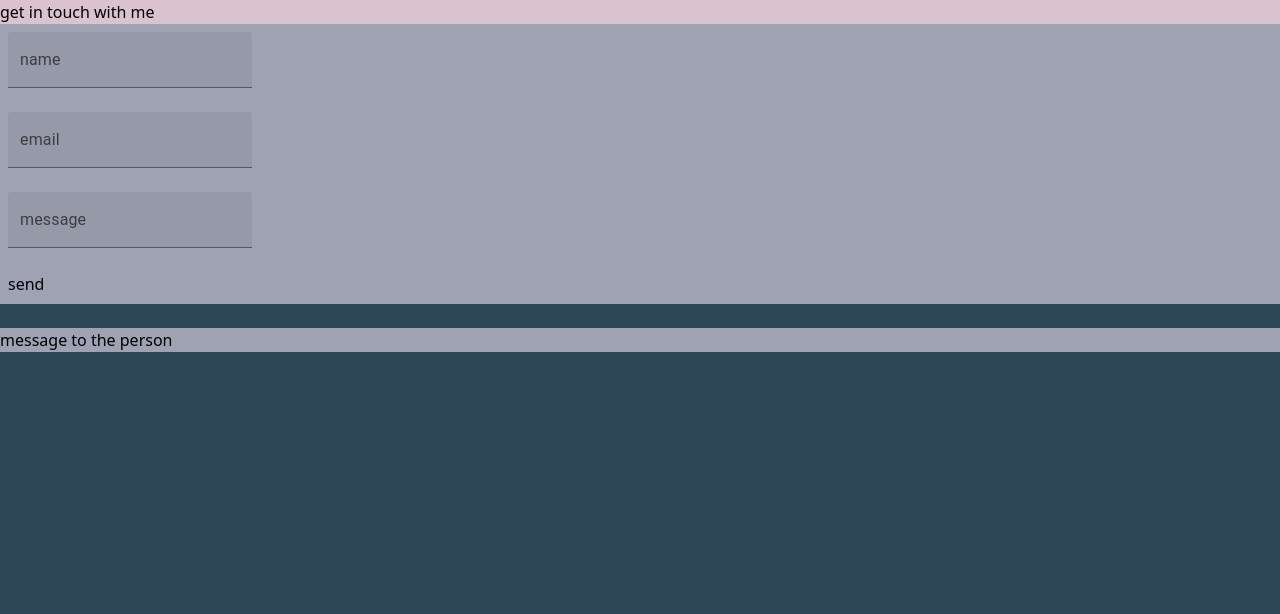
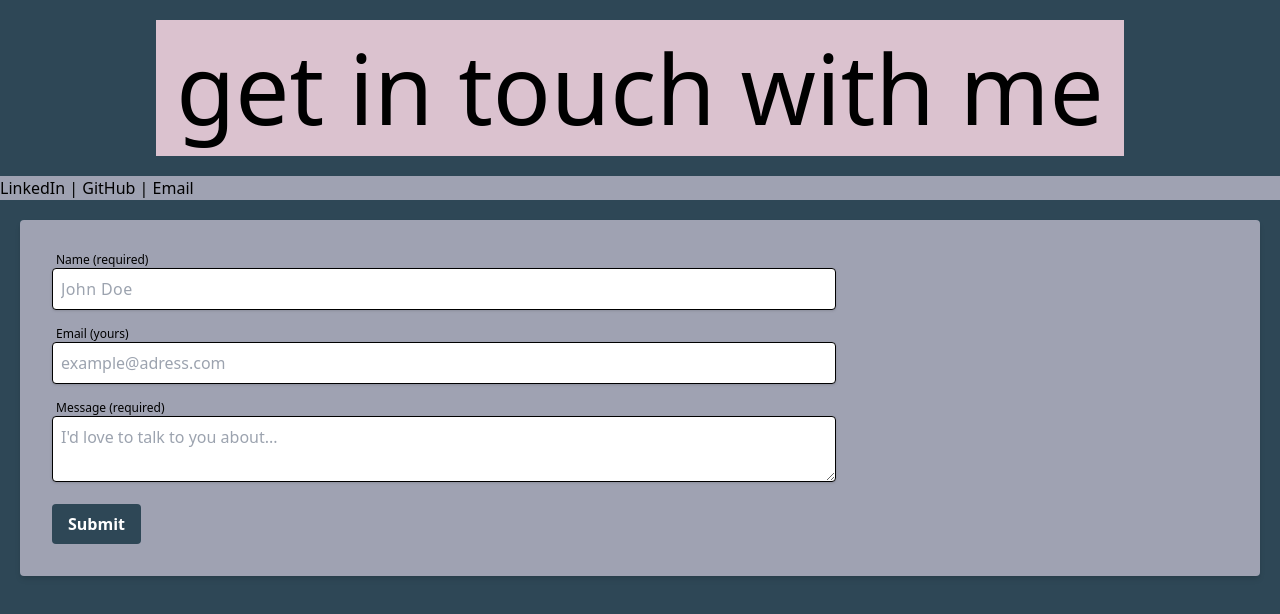
Before and after one commit to Thirteenhelens/testPersonalSite, a React app in the folder updatedpersonalsite/: page /ContactMe in a window 1280 px wide. Built offline with nearby package versions, Linux system fonts and the light colour scheme; some packages are replaced by stand-ins of ours.

Commit message:
added form functionality (sends me an email upon completion) and a tad bit of styling

```diff
--- a/updatedpersonalsite/package.json
+++ b/updatedpersonalsite/package.json
@@ -9,6 +9,7 @@
     "@testing-library/jest-dom": "^5.16.4",
     "@testing-library/react": "^13.2.0",
     "@testing-library/user-event": "^13.5.0",
+    "emailjs-com": "^3.2.0",
     "react": "^18.1.0",
     "react-dom": "^18.1.0",
     "react-router-dom": "^6.3.0",
--- a/updatedpersonalsite/src/ContactPage/ContactPage.jsx
+++ b/updatedpersonalsite/src/ContactPage/ContactPage.jsx
@@ -1,72 +1,107 @@
 import { useState } from "react";
-import { TextField } from "@mui/material";
+import { send } from "emailjs-com";
+import { Link } from "react-router-dom";
 
 export default function ContactPage() {
-  const formSmile = {
-    name: "",
-    email: "",
+  const [toSend, setToSend] = useState({
     message: "",
-  };
-
-  const [contactForm, setContactForm] = useState({
-    name: "",
-    email: "",
-    message: "",
+    reply_to: "",
+    from_name: "",
   });
 
   const onSubmit = (e) => {
     e.preventDefault();
-    console.log(contactForm);
-    setContactForm(formSmile);
+    send("service_s9r3irg", "template_5solhag", toSend, "7JYskOlEaA9qey4im")
+      .then((response) => {
+        console.log("SUCCESS!", response.status, response.text);
+      })
+      .catch((err) => {
+        console.log("FAILED...", err);
+      });
+    setToSend({ message: "", reply_to: "", from_name: "" });
+  };
+
+  const handleChange = (e) => {
+    setToSend({ ...toSend, [e.target.name]: e.target.value });
   };
 
   return (
     <div id="contactContainer" class="bg-dark w-screen h-screen">
-      <div id="header" class="bg-lighter">
-        <p>get in touch with me</p>
+      <div class="p-5 grid justify-items-center">
+        <div />
+        <div id="header" class="p-5 bg-lighter text-center">
+          <Link to="/Home">
+            <h1 class="text-8xl">get in touch with me</h1>
+          </Link>
+        </div>
+        <div />
       </div>
 
-      <div id="contactForm" class="bg-light p-2">
-        <form onSubmit={onSubmit}>
-          <TextField
-            type="text"
-            label="name"
-            variant="filled"
-            value={contactForm.name}
-            onChange={(e) => {
-              setContactForm({ name: e.target.value });
-            }}
-          />
-          <br />
-          <br />
-          <TextField
-            label="email"
-            variant="filled"
-            value={contactForm.email}
-            onChange={(e) => {
-              setContactForm({ email: e.target.value });
-            }}
-          />
-          <br />
-          <br />
-          <TextField
-            label="message"
-            variant="filled"
-            value={contactForm.message}
-            onChange={(e) => {
-              setContactForm({message: e.target.value});
-            }}
-          />
-          <br />
-          <br />
-          <button type="submit">send</button>
-        </form>
+      <div id="socials" class="bg-light">
+        <nav>
+          <a
+            target="_blank"
+            rel="noreferrer"
+            href="https://www.linkedin.com/in/jack-barrett02/"
+          >
+            {" "}
+            LinkedIn{" "}
+          </a>
+          |
+          <a
+            target="_blank"
+            rel="noreferrer"
+            href="https://github.com/Thirteenhelens"
+          >
+            {" "}
+            GitHub{" "}
+          </a>
+          |<a href="mailto:jbarrett1347@gmail.com"> Email </a>
+        </nav>
       </div>
 
-      <br />
-      <div id="msgTxt" class="bg-light">
-        <p>message to the person</p>
-      </div>
+      {/* <div id="gridForForm"> */}
+      <form onSubmit={onSubmit} class="bg-light shadow-md rounded p-8 m-5">
+        <div class="text-xs ml-1 pointer-events-none">Name (required)</div>
+        <input
+          required
+          type="text"
+          name="from_name"
+          placeholder="John Doe"
+          onChange={handleChange}
+          value={toSend.from_name}
+          class="form-control shadow border rounded w-2/3 p-2 mb-4 tracking-wide"
+        />
+
+        <div class="text-xs ml-1 pointer-events-none">Email (yours)</div>
+        <input
+          type="email"
+          name="reply_to"
+          value={toSend.reply_to}
+          onChange={handleChange}
+          placeholder="example@adress.com"
+          class="shadow border rounded w-2/3 p-2 mb-4"
+        />
+
+        <div class="text-xs ml-1 pointer-events-none">Message (required)</div>
+        <textarea
+          required
+          type="text"
+          name="message"
+          value={toSend.message}
+          onChange={handleChange}
+          class="shadow border rounded w-2/3 p-2 mb-4"
+          placeholder="I'd love to talk to you about..."
+        />
+        <br />
+        <button
+          type="submit"
+          class="font-bold py-2 px-4 rounded bg-dark text-white hover:shadow-lg hover:bg-lighter hover:text-darker"
+        >
+          Submit
+        </button>
+      </form>
+      {/* </div> */}
     </div>
   );
 }
```
Also changed, not shown: updatedpersonalsite/src/App/App.css, 1 other file.
